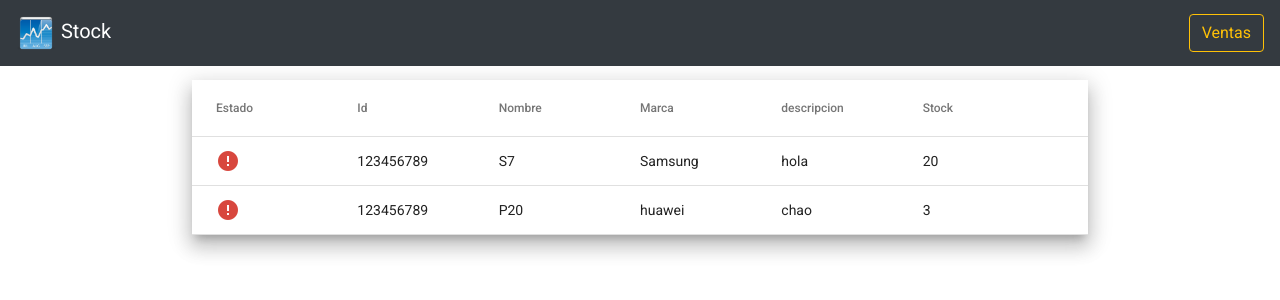
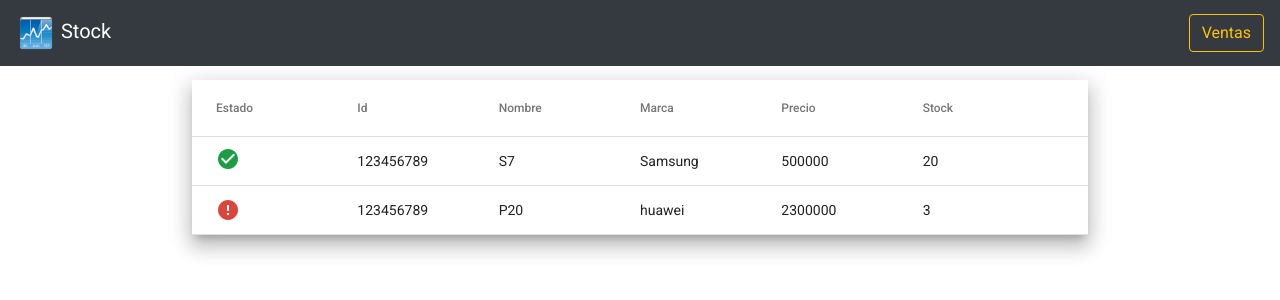
Before and after one commit to cacunae/ProyectoFinal, an Angular app: page /stock in a window 1280 px wide. Shown: the top 300 px of the page. Built offline with nearby package versions, Linux system fonts and the light colour scheme.

Commit message:
arreglo en el modal agregar producto

```diff
--- a/src/app/VistaVendedores/stock/stock.component.html
+++ b/src/app/VistaVendedores/stock/stock.component.html
@@ -37,7 +37,7 @@
         style="width: fit-content"
         *matCellDef="let productos; index as i"
       >
-        <div *ngIf="productos.stock > productos.minino; else elseBlock">
+        <div *ngIf="productos.stock > productos.minimo; else elseBlock">
           <span style="color: #1c9d43" class="material-icons">
             check_circle
           </span>
@@ -63,10 +63,10 @@
         {{ productos.marca }}
       </mat-cell>
     </ng-container>
-    <ng-container matColumnDef="descripcion">
-      <mat-header-cell *matHeaderCellDef>descripcion</mat-header-cell>
+    <ng-container matColumnDef="precio">
+      <mat-header-cell *matHeaderCellDef>Precio</mat-header-cell>
       <mat-cell *matCellDef="let productos">
-        {{ productos.descripcion }}
+        {{ productos.precio }}
       </mat-cell>
     </ng-container>
     <ng-container matColumnDef="stock">
--- a/src/app/VistaVendedores/stock/stock.component.ts
+++ b/src/app/VistaVendedores/stock/stock.component.ts
@@ -15,15 +15,17 @@ export class StockComponent implements OnInit {
       id: 123456789,
       nombre: 'S7',
       marca: 'Samsung',
-      descripcion: 'hola',
+      precio: 500000,
       stock: 20,
+      minimo: 10,
     },
     {
       id: 123456789,
       nombre: 'P20',
       marca: 'huawei',
-      descripcion: 'chao',
+      precio: 2300000,
       stock: 3,
+      minimo: 10,
     },
   ];
 
@@ -32,7 +34,7 @@ export class StockComponent implements OnInit {
     'id',
     'nombre',
     'marca',
-    'descripcion',
+    'precio',
     'stock',
   ];
 }
--- a/src/app/componentes/productos/productos.component.css
+++ b/src/app/componentes/productos/productos.component.css
@@ -3,3 +3,7 @@
   margin-top: 1em;
   width: 80%;
 }
+
+.input {
+  width: 45%;
+}
--- a/src/app/componentes/productos/productos.component.html
+++ b/src/app/componentes/productos/productos.component.html
@@ -187,7 +187,7 @@
       id="AGREGAR"
       style="margin-top: 40px; margin-bottom: 30px"
     >
-      <div class="modal-dialog text-center">
+      <div class="modal-dialog modal-lg text-center">
         <div class="modal-content">
           <!--encabezado del modal-->
           <div class="modal-header">
@@ -218,11 +218,27 @@
           <!--cuerpo del modal-->
           <div class="modal-body">
             <form class="text-left p-3">
-              <div class="form-group">
-                <label class="" for="id">ID:</label>
+              <div class="container-fluid">
+                <div class="row">
+                  <div class="form-group col-sm">
+                    <label for="id">ID:</label>
                     <input class="form-control" type="text" name="id" id="id" />
                   </div>
-              <div class="form-group">
+                  <div class="form-group col-sm">
+                    <label for="marca"> Marca </label>
+                    <input
+                      class="form-control"
+                      type="text"
+                      name="marca"
+                      id="marca"
+                    />
+                  </div>
+                </div>
+              </div>
+
+              <div class="container-fluid">
+                <div class="row">
+                  <div class="form-group col-sm">
                     <label class="" for="nombre">Nombre</label>
                     <input
                       class="form-control"
@@ -231,15 +247,22 @@
                       id="nombres"
                     />
                   </div>
+                </div>
+              </div>
+              <div class="container-fluid">
+                <div class="row">
+                  <div class="col-sm">
                     <div class="form-group">
-                <label class="" for="marca"> Marca </label>
+                      <label class="" for="stock">Stock inicial</label>
                       <input
                         class="form-control"
                         type="text"
-                  name="marca"
-                  id="marca"
+                        name="stock"
+                        id="stock"
                       />
                     </div>
+                  </div>
+                  <div class="col-sm">
                     <div class="form-group">
                       <label class="" for="precio">Precio</label>
                       <input
@@ -249,23 +272,24 @@
                         id="precio"
                       />
                     </div>
-              <div class="form-group">
-                <label class="" for="stock">Stock inicial</label>
-                <input
-                  class="form-control"
-                  type="text"
-                  name="stock"
-                  id="stock"
-                />
                   </div>
-              <div class="form-group">
+                </div>
+              </div>
+              <div class="container-fluid">
+                <div class="row">
+                  <div class="form-group col-sm">
                     <label class="" for="categoria">Categoría</label>
                     <div class="input-group-prepend">
-                  <select class="form-control" id="exampleFormControlSelect1">
+                      <select
+                        class="form-control"
+                        id="exampleFormControlSelect1"
+                      >
                         <option>Telefonía</option>
                         <option>Computación</option>
                         <option>Tablets</option>
                       </select>
+                    </div>
+                  </div>
                 </div>
               </div>
             </form>
```
Lines whose indentation alone changed are shown as unchanged.
